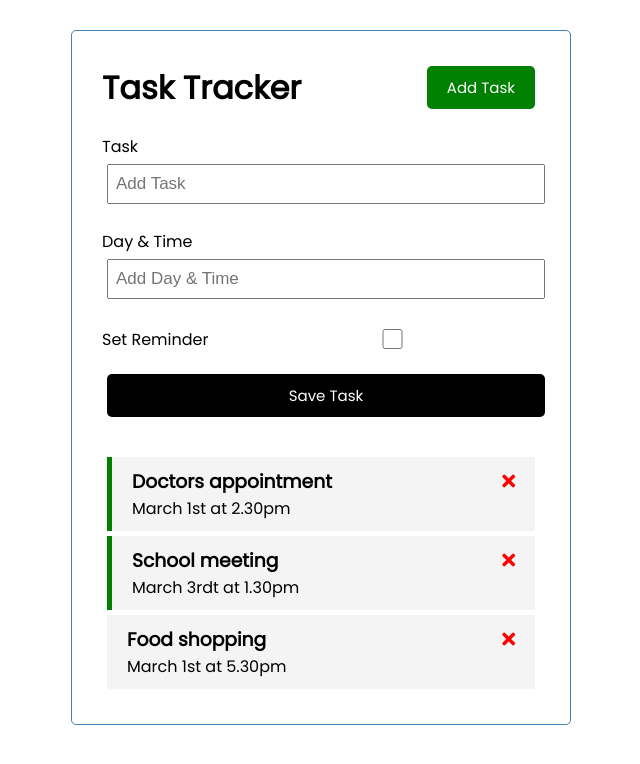
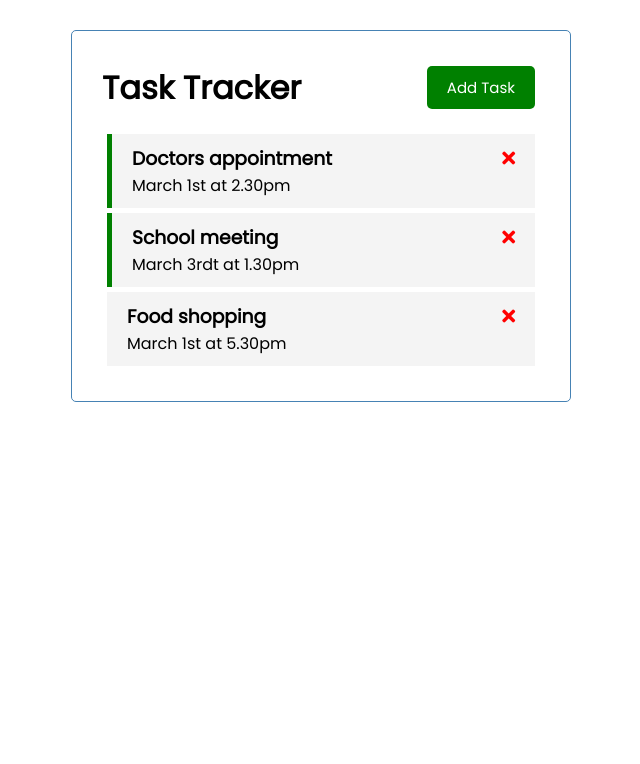
Before and after one commit to Moftster/vue-tut, a Vue app in the folder to-do-app/: page / in a window 1280 px wide. Shown: the top 764 px of the page, without its empty margins (319-959 px from the left). Built offline with nearby package versions, Linux system fonts and the light colour scheme.

Commit message:
Toggle add task.

```diff
--- a/to-do-app/src/App.vue
+++ b/to-do-app/src/App.vue
@@ -1,7 +1,9 @@
 <template>
   <div class="container">
-      <Header title="Task Tracker"/>
-      <AddTask @addTask="addTask"/>
+      <Header @toggle-add-task="toggleAddTask" title="Task Tracker"/>
+      <div>
+        <AddTask v-if="showAddTask" @addTask="addTask"/>
+      </div>
       <Tasks @toggle-reminder="toggleReminder" @delete-task="deleteTask" :tasks="tasks" />
   </div>
 </template>
@@ -21,11 +23,14 @@
   },
   data() {
     return {
-      tasks: []
+      tasks: [],
+      showAddTask: false,
     }
   },
   methods: {
-
+    toggleAddTask() {
+      this.showAddTask = !this.showAddTask
+    },
     addTask(task) {
       this.tasks = [...this.tasks, task]
     },
--- a/to-do-app/src/components/Button.vue
+++ b/to-do-app/src/components/Button.vue
@@ -11,7 +11,7 @@
     },
     methods: {
         onClick(){
-            console.log('test')
+            this.$emit('toggle-add-task')
         }
     }
 }
--- a/to-do-app/src/components/Header.vue
+++ b/to-do-app/src/components/Header.vue
@@ -1,7 +1,7 @@
 <template>
     <header>
         <h1>{{title}}</h1>
-        <Button text="Add Task" color="green"/>
+        <Button @toggle-add-task="$emit('toggle-add-task')" text="Add Task" color="green"/>
     </header>
 </template>
 
```
